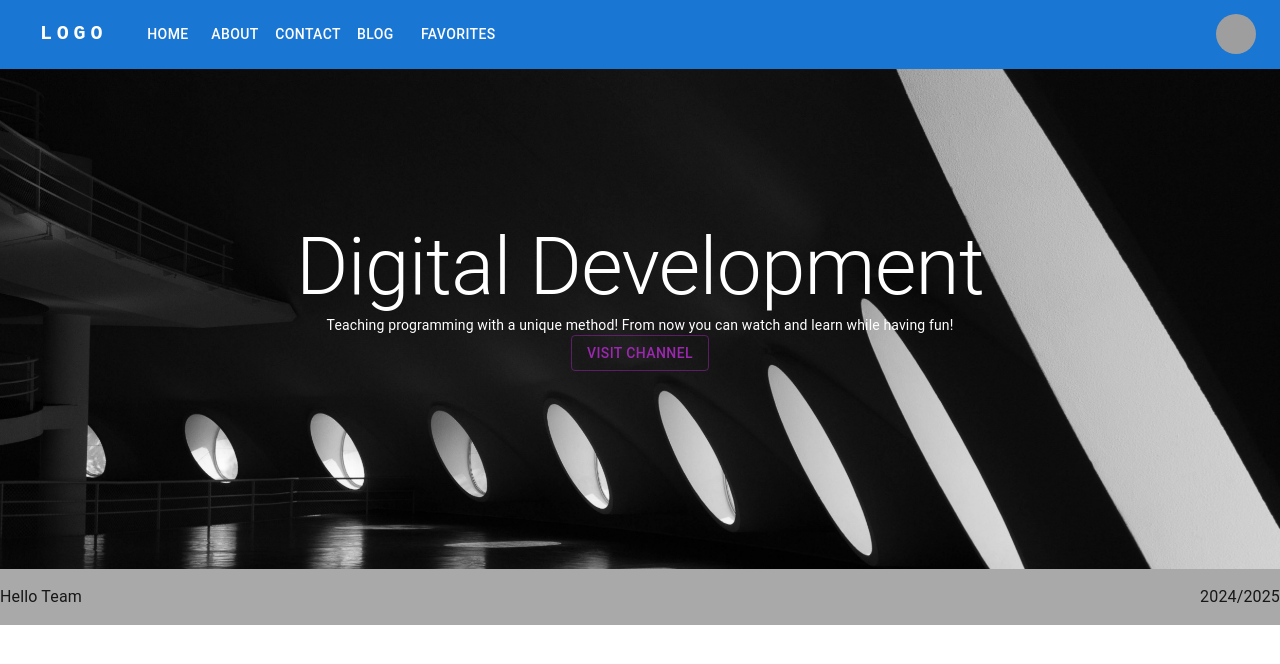
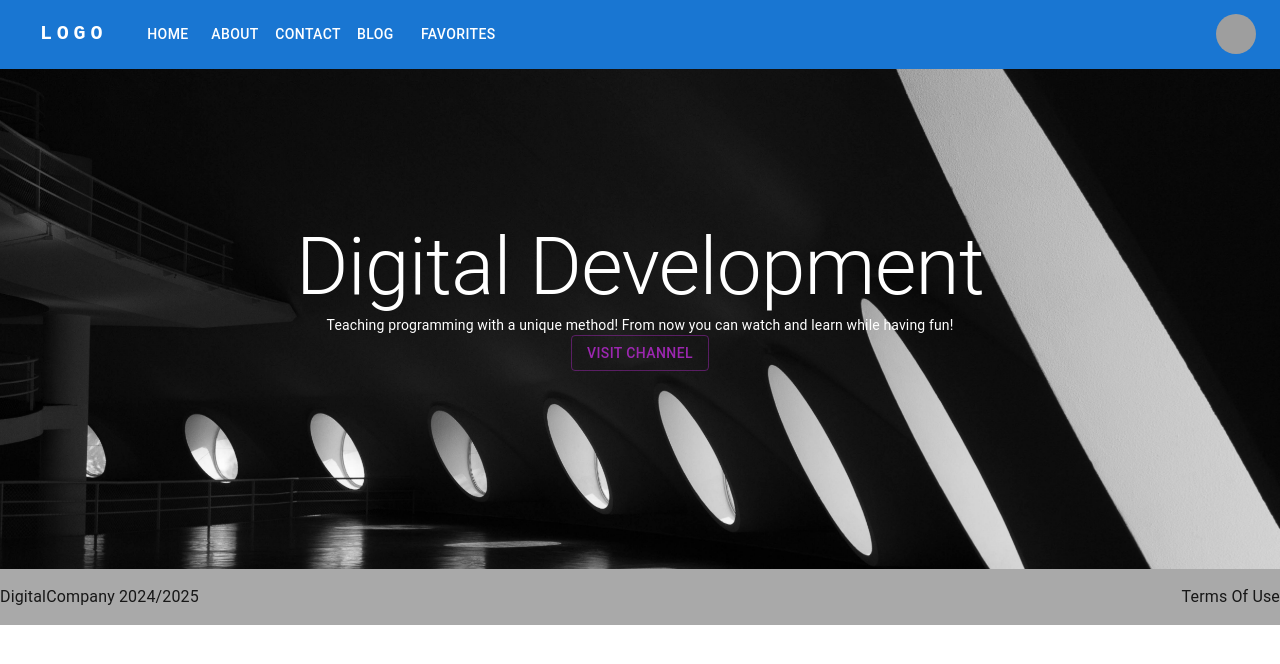
Before and after one commit to Aachiq/next-blog, a Next.js app: page / in a window 1280 px wide. Shown: the top 664 px of the page. Built offline with nearby package versions, Linux system fonts and the light colour scheme; grey boxes are pictures that could not be loaded; some icons are missing.

Commit message:
handle pdf static dowload termsOdUses

```diff
--- a/src/components/Footer.tsx
+++ b/src/components/Footer.tsx
@@ -1,3 +1,5 @@
+"use client";
+
 import React from "react";
 import Typography from "@mui/material/Typography";
 import { Box } from "@mui/material";
@@ -12,8 +14,14 @@ export default function Footer() {
       }}
       bgcolor="darkgrey"
     >
-      <Typography>Hello Team</Typography>
-      <Typography>2024/2025</Typography>
+      <Typography>DigitalCompany 2024/2025</Typography>
+      <a
+        href="/documents/terms_use.pdf"
+        download
+        style={{ textDecoration: "none", color: "inherit", cursor: "pointer" }}
+      >
+        <Typography>Terms Of Use</Typography>
+      </a>
     </Box>
   );
 }
```
Also changed, not shown: 1 other file (tests, documents, lock files or other folders).
